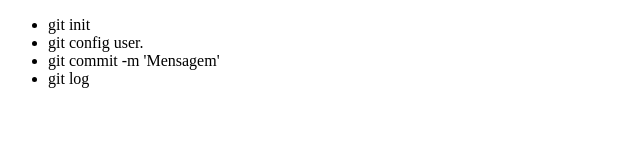
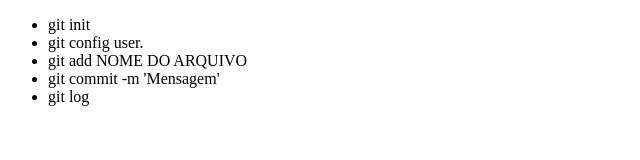
Before and after one commit to muriguerra/aprendendo-git, a plain HTML site: page index.html in a window 1280 px wide. Shown: the whole page, without its empty margins (0-640 px from the left). Drawn offline with Linux system fonts and the light colour scheme.

Commit message:
adicionando o comando git add

```diff
--- a/index.html
+++ b/index.html
@@ -8,6 +8,7 @@
     <ul>
         <li>git init</li>
         <li>git config user.</li>
+        <li>git add NOME DO ARQUIVO</li>
         <li>git commit -m 'Mensagem'</li>
         <li>git log</li>
     </ul>
```
